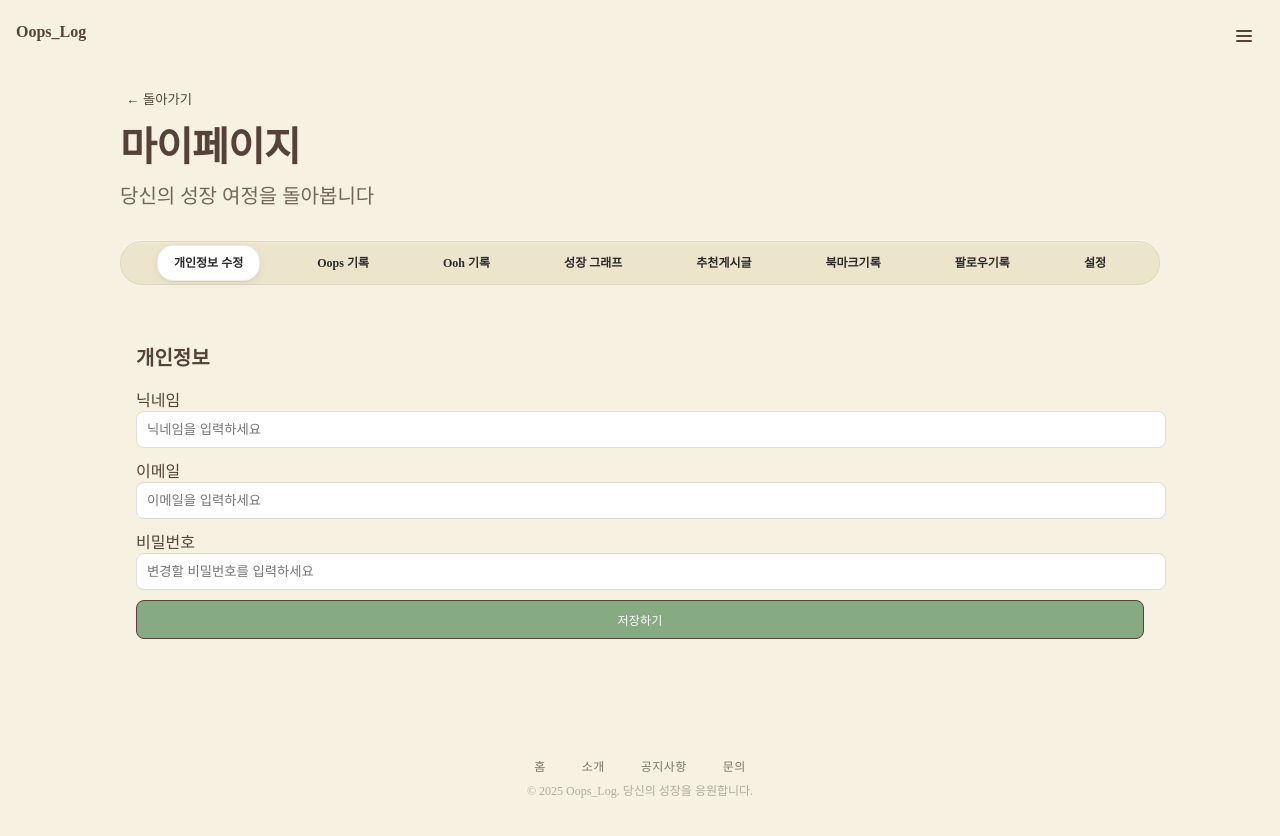
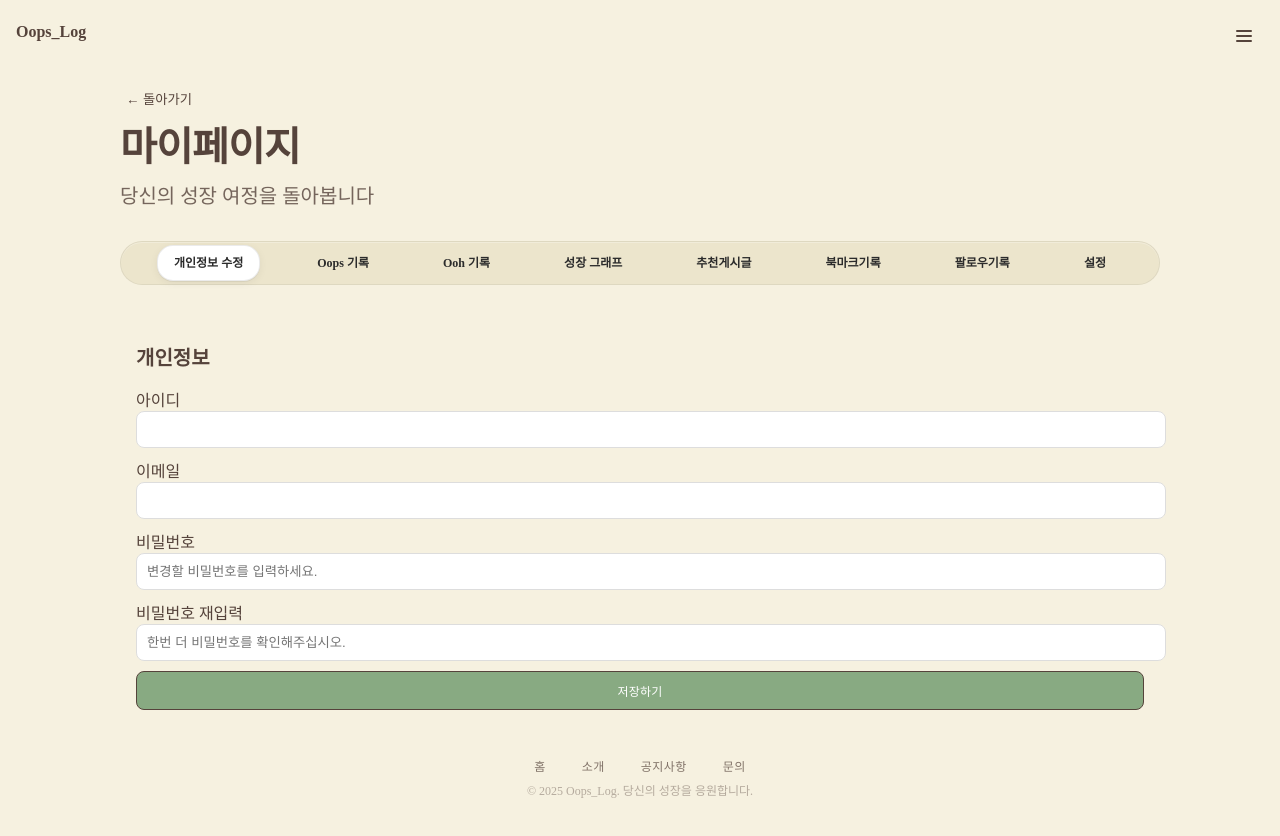
Before and after one commit to DevOops-be19/be19-4th-DevOops-Oops_Log, a Vue app in the folder frontend/: page /mypage/info in a window 1280 px wide. Shown: the top 836 px of the page. Built offline with nearby package versions, Linux system fonts and the light colour scheme.

Commit message:
회원정보 수정

```diff
--- a/frontend/src/components/mypage/InfoTab.vue
+++ b/frontend/src/components/mypage/InfoTab.vue
@@ -3,30 +3,73 @@
     <h2 class="tab-title">개인정보</h2>
 
     <div class="form-wrap">
-      <label>닉네임</label>
-      <input v-model="nickname" class="input" placeholder="닉네임을 입력하세요" />
+      <label>아이디</label>
+      <input v-model="memberId" class="input" />
 
       <label>이메일</label>
-      <input v-model="email" class="input" placeholder="이메일을 입력하세요" />
+      <input v-model="email" class="input" />
 
       <label>비밀번호</label>
-      <input v-model="password" type="password" class="input" placeholder="변경할 비밀번호를 입력하세요" />
+      <input v-model="password" type="password" class="input" placeholder="변경할 비밀번호를 입력하세요." />
 
+      <label>비밀번호 재입력</label>
+      <input v-model="confirmPassword" type="password" class="input" placeholder="한번 더 비밀번호를 확인해주십시오." />
       <button class="btn" @click="save">저장하기</button>
     </div>
   </div>
 </template>
 
 <script setup>
-import { ref } from 'vue'
+import { useToastStore } from '@/stores/useToast';
+import { useUserStore } from '@/stores/useUserInfo'
+import axios from 'axios';
+import { onMounted, ref } from 'vue'
 
-const nickname = ref('')
-const email = ref('')
-const password = ref('')
+const userStore = useUserStore();
+const memberId = ref('');
+const email = ref('');
+const password = ref('');
+const confirmPassword = ref('');
+const toastStore = useToastStore();
+onMounted(()=>{
+  memberId.value = userStore.memberId
+  email.value = userStore.email
+})
 
-function save() {
-  alert('저장 완료 (API 나중에 연결)')
+const save = async () => {
+   console.log("",memberId.value,"\n",
+   email.value,"\n",
+   password.value,"\n",
+  )
+  if (!memberId.value || !email.value || !password.value || !confirmPassword.value) {
+    toastStore.showToast("모든 항목을 입력해주세요");
+    return;
+  }
+  if (password.value !== confirmPassword.value) {
+    toastStore.showToast("비밀번호가 일치하지 않습니다");
+    return;
+  }
+  try {
+    await axios.put('/api/member/modify',{
+      id:userStore.id,
+      memberId:memberId.value,
+      memberPw:password.value,
+      email:email.value
+    },
+    {
+      headers: {
+        Authorization: `Bearer ${userStore.token}`
+      }
+    }
+  )
+  toastStore.showToast("회원 정보 수정이 완료되었습니다.");
+  password.value = '';
+  confirmPassword.value = '';
+  } catch (error) {
+    toastStore.showToast("중복된 아이디 혹은 이메일이 존재합니다.");
+  }
 }
+
 </script>
 
 <style scoped>
```
